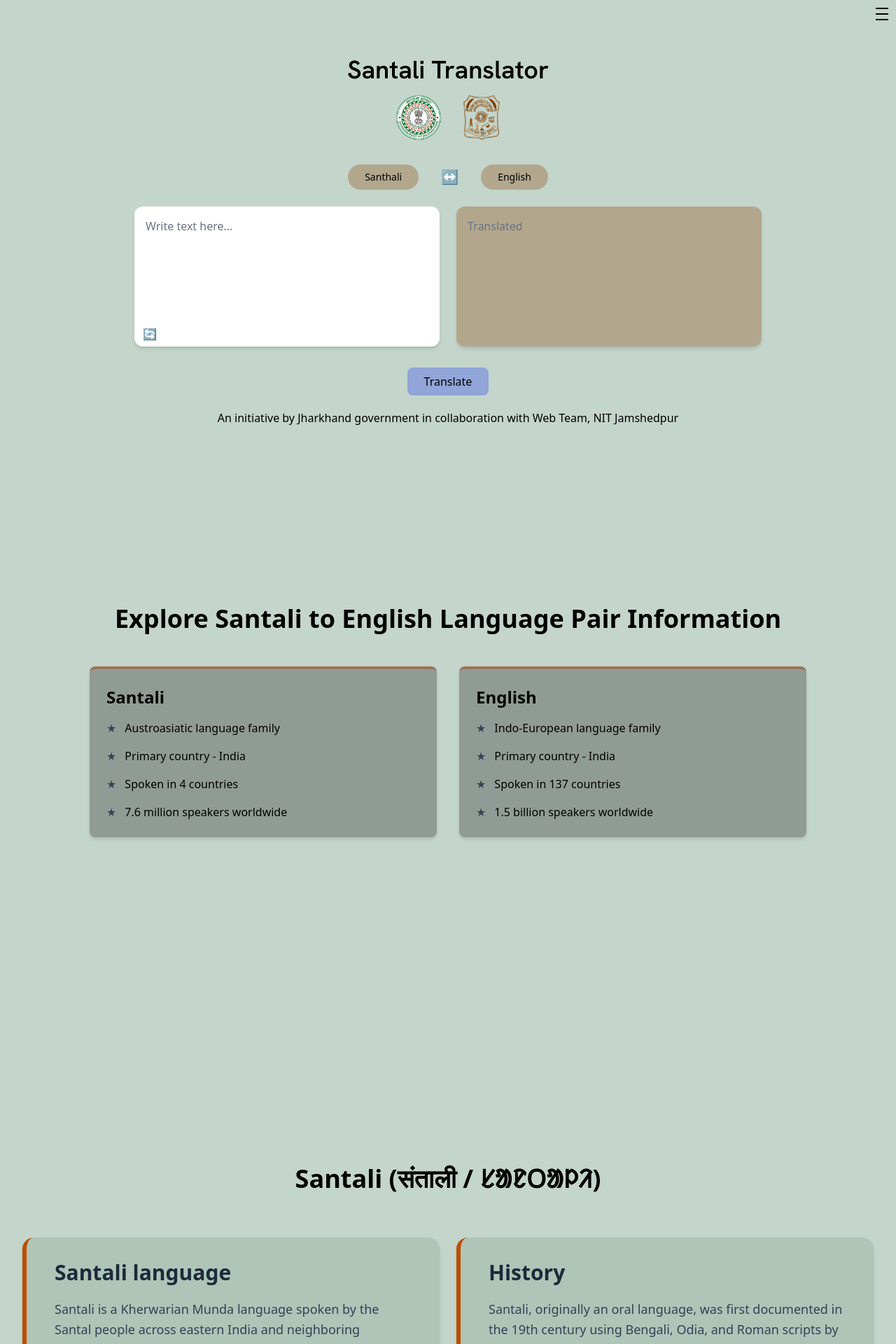
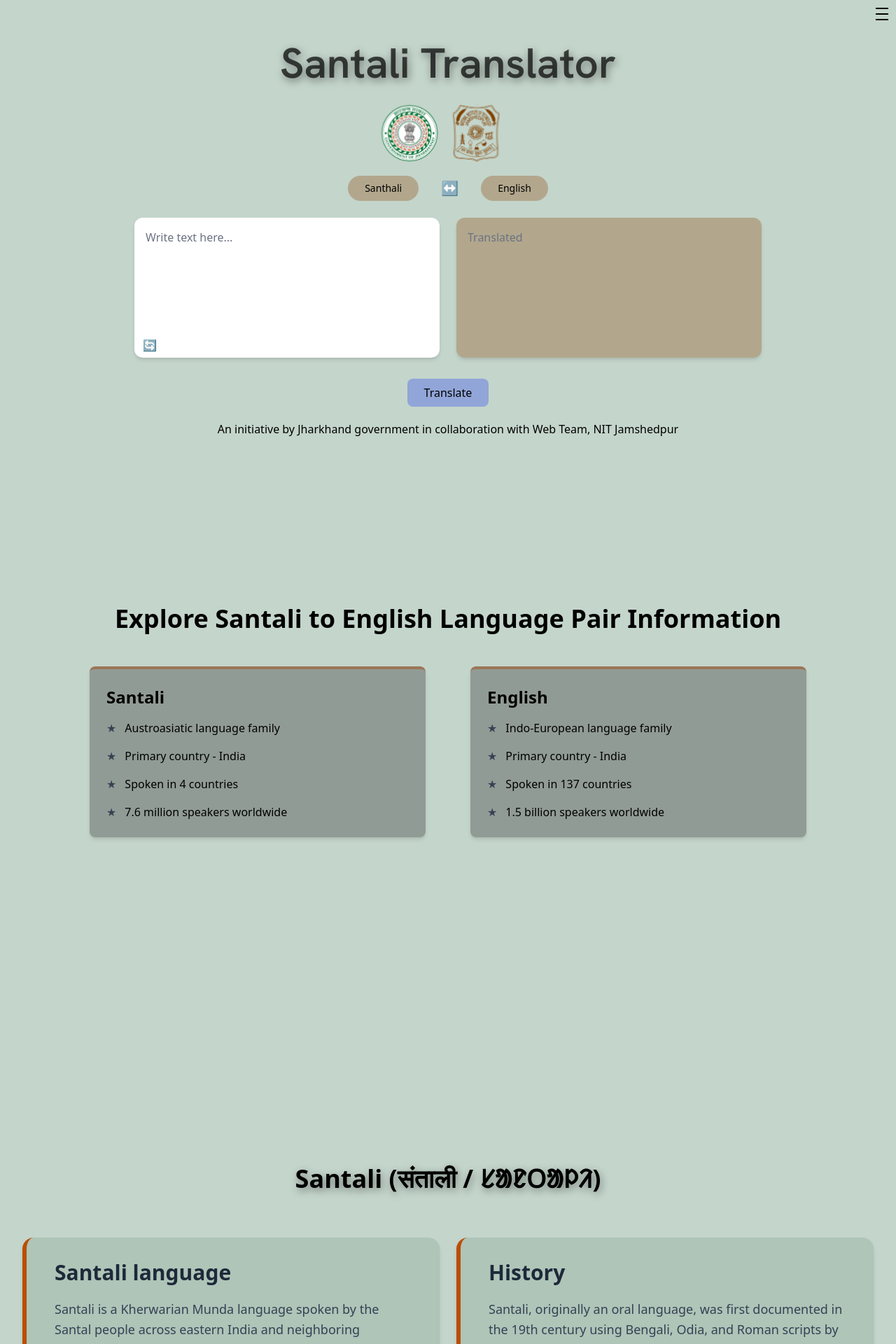
Before and after one commit to raa05-man/Santhali_18_04, a React (Vite) app in the folder santhali_frontend/: page / in a window 1280 px wide. Shown: the top 1920 px of the page at 70% size. Built offline with nearby package versions, Linux system fonts and the light colour scheme.

Commit message:
modified

```diff
--- a/santhali_frontend/src/components/Footer/Footer.jsx
+++ b/santhali_frontend/src/components/Footer/Footer.jsx
@@ -11,22 +11,19 @@ import {
 const Footer = () => {
   return (
     <footer className="relative w-full text-black font-[Hanken Grotesk] overflow-hidden">
-      {/* Background Image */}
       <div
         className="absolute inset-0 bg-cover bg-center"
-        style={{ backgroundImage: "url('/bg_footer.png')", opacity:"1" }} // Place in public/
+        style={{ backgroundImage: "url('/bg_footer.png')", opacity:"1" }}
       ></div>
 
-      {/* Overlay */}
       <div className="absolute inset-0 bg-white/30"></div>
 
-      {/* Content */}
       <div className="relative z-10 max-w-7xl mx-auto px-4 py-8 flex flex-col md:flex-row items-center justify-between gap-8">
-        {/* Logo & Text */}
+
         <div className="flex flex-col items-center md:items-start">
           <a href="https://nitjsr.ac.in" target='_blank'>
           <img
-            src="/nit_logo.png" // Place in public/
+            src="src/assets/NIT_logo.SVG"
             alt="NIT Jamshedpur Logo"
             className="w-16 md:w-20 mb-2"
           />
@@ -41,9 +38,7 @@ const Footer = () => {
           </div>
         </div>
 
-        {/* Social Icons */}
 
-        {/* //todo: Enter links here */}
         <div className="flex flex-col items-center space-y-2 md:space-y-0 md:flex-row md:space-x-5 text-xl">
           <a href="#" className="hover:text-gray-700 transition"><FaInstagram /></a>
           <a href="#" className="hover:text-gray-700 transition"><FaFacebookF /></a>
@@ -51,14 +46,12 @@ const Footer = () => {
           <a href="#" className="hover:text-gray-700 transition"><FaLinkedinIn /></a>
           <a href="#" className="hover:text-gray-700 transition"><FaYoutube /></a>
 
-          {/* Visitor block for small screens */}
           <div className="block md:hidden text-center pt-2">
             <div className="text-sm font-semibold">VISITORS</div>
             <div className="text-lg font-bold">668754</div>
           </div>
         </div>
 
-        {/* Visitor block for desktop */}
         <div className="hidden md:block text-center">
           <div className="text-sm font-semibold">VISITORS</div>
           <div className="text-lg font-bold">668754</div>
--- a/santhali_frontend/src/components/Header_1/Header.jsx
+++ b/santhali_frontend/src/components/Header_1/Header.jsx
@@ -6,21 +6,19 @@ export default function Header() {
       <span className="material-symbols-outlined absolute top-2 right-2 text-xl cursor-pointer">
     density_medium
   </span>
-      <h1 className="text-[#000000]/40% text-2xl sm:text-3xl md:text-4xl font-semibold text-center font-[Hanken_Grotesk] absolute top-20">
-        Santali Translator
-      </h1>
 
-      <div className="flex justify-center items-center gap-8 mt-4 flex-wrap absolute top-30">
+<h1 className="text-[#000000]/70 text-4xl sm:text-5xl md:text-6xl font-semibold text-center font-[Hanken_Grotesk] absolute top-15 drop-shadow-[2px_4px_6px_rgba(0,0,0,0.6)]">
+  Santali Translator
+</h1>
+
+
+
+
+      <div className="flex justify-center items-center gap-8 mt-4 flex-wrap absolute top-25 ">
         <img
-          src="src/assets/jharkhand_logo.png"
-          alt="Jharkhand Logo"
-          className="h-16 w-auto"
-
-        />
-        <img
-          src="src/assets/nit_logo.png"
+          src="src/assets/logos.SVG"
           alt="NIT Logo"
-          className="h-16 w-auto"
+          className="h-40 w-auto "
         />
       </div>
     </div>
--- a/santhali_frontend/src/components/SantaliEnglishComparison.jsx
+++ b/santhali_frontend/src/components/SantaliEnglishComparison.jsx
@@ -2,13 +2,13 @@ import React from 'react';
 
 export default function SantaliEnglishComparison() {
   return (
-    <div className="bg-[rgba(146,178,159,0.54)] min-h-screen w-full p-4 md:p-8 flex flex-col items-center">
+    <div className="bg-[rgba(146,178,159,0.54)] min-h-screen w-full p-4 md:p-8 flex flex-col items-center ">
       <h1 className="text-2xl md:text-3xl lg:text-4xl font-bold mb-8 md:mb-12 text-center">
         Explore Santali to English Language Pair Information
       </h1>
 
-      <div className="w-full max-w-5xl flex flex-col md:flex-row gap-4 md:gap-8 justify-center">
-        {/* Santali Card */}
+      <div className="w-full max-w-5xl flex flex-col md:flex-row gap-4 md:gap-16 justify-center">
+
         <div className="bg-[#48454566] p-6 rounded-lg text-black shadow-md w-full md:w-1/2 border-t-4 border-t-[#9D6C46]/80">
           <h2 className="text-xl md:text-2xl font-bold mb-4">Santali</h2>
 
@@ -35,7 +35,6 @@ export default function SantaliEnglishComparison() {
           </div>
         </div>
 
-        {/* English Card */}
         <div className="bg-[#48454566] p-6 rounded-lg text-black shadow-md w-full md:w-1/2 border-t-4 border-t-[#9D6C46]/80">
           <h2 className="text-xl md:text-2xl font-bold mb-4">English</h2>
 
--- a/santhali_frontend/src/components/SantaliInfo/SantaliInfo.jsx
+++ b/santhali_frontend/src/components/SantaliInfo/SantaliInfo.jsx
@@ -4,7 +4,7 @@ import React from 'react';
 export default function SantaliPage() {
   return (
     <div className="bg-[rgba(146,178,159,0.54)] p-4 md:p-8 font-sans min-h-screen w-full box-border overflow-hidden">
-      <h1 className="text-3xl md:text-4xl font-bold mb-8 md:mb-16 text-center text-black">
+      <h1 className="text-3xl md:text-4xl font-bold mb-8 md:mb-16 text-center text-black drop-shadow-[2px_4px_6px_rgba(0,0,0,0.4)]">
         Santali (संताली / ᱥᱟᱱᱛᱟᱞᱤ)
       </h1>
 
--- a/santhali_frontend/src/components/Translator/Translator.jsx
+++ b/santhali_frontend/src/components/Translator/Translator.jsx
@@ -1,11 +1,6 @@
 import React, {useState, useRef} from "react";
 import InputBox from "./InputBox";
 
-//TODO:
-
-// 1. Add the logic for the translate button
-// 2. Add the icons for switch and reset buttons
-// 3. Add the styling on the Santhali and English text to make the box of same size irrespectiv of the text
 
 function Translator() {
 
@@ -24,17 +19,15 @@ function Translator() {
   };
 
   const handleTranslate = () => {
-    //! Enter the code that handles the translate button logic
   };
 
   return (
-    <div className="min-h-screen bg-[rgba(146,178,159,0.54)] flex flex-col items-center justify-center px-4 py-8">
+    <div className="min-h-screen bg-[rgba(146,178,159,0.54)] flex flex-col items-center justify-center px-4 pt-8">
       <div className="flex items-center justify-center gap-8 mb-6">
         <span className="bg-[#b2a78d] px-6 py-2 rounded-full text-sm text-black">
           {defaultValue ? "Santhali" : "English"}
         </span>
 
-{/*//todo: Here goees the icon for switch */}
         <button onClick={handleSwitch} className="text-xl">
           ↔️
         </button>
@@ -53,7 +46,6 @@ function Translator() {
             light
           />
 
-          {/* //todo: here goes the icon for reset */}
           <button
             onClick={resetTextArea}
             className="absolute bottom-3 left-3 text-gray-500 hover:text-black transition"
```
Also changed, not shown: santhali_frontend/src/assets/NIT_logo.svg (added), santhali_frontend/src/assets/logos.svg (added).
